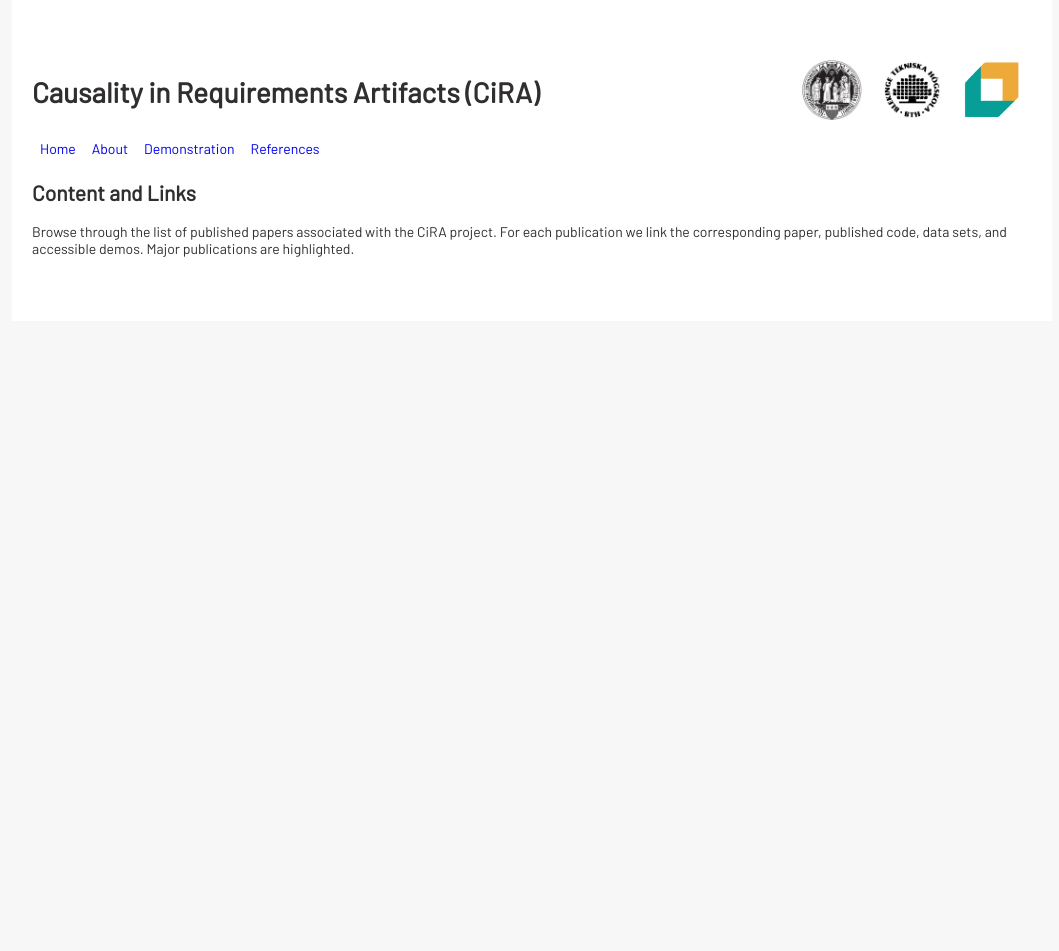
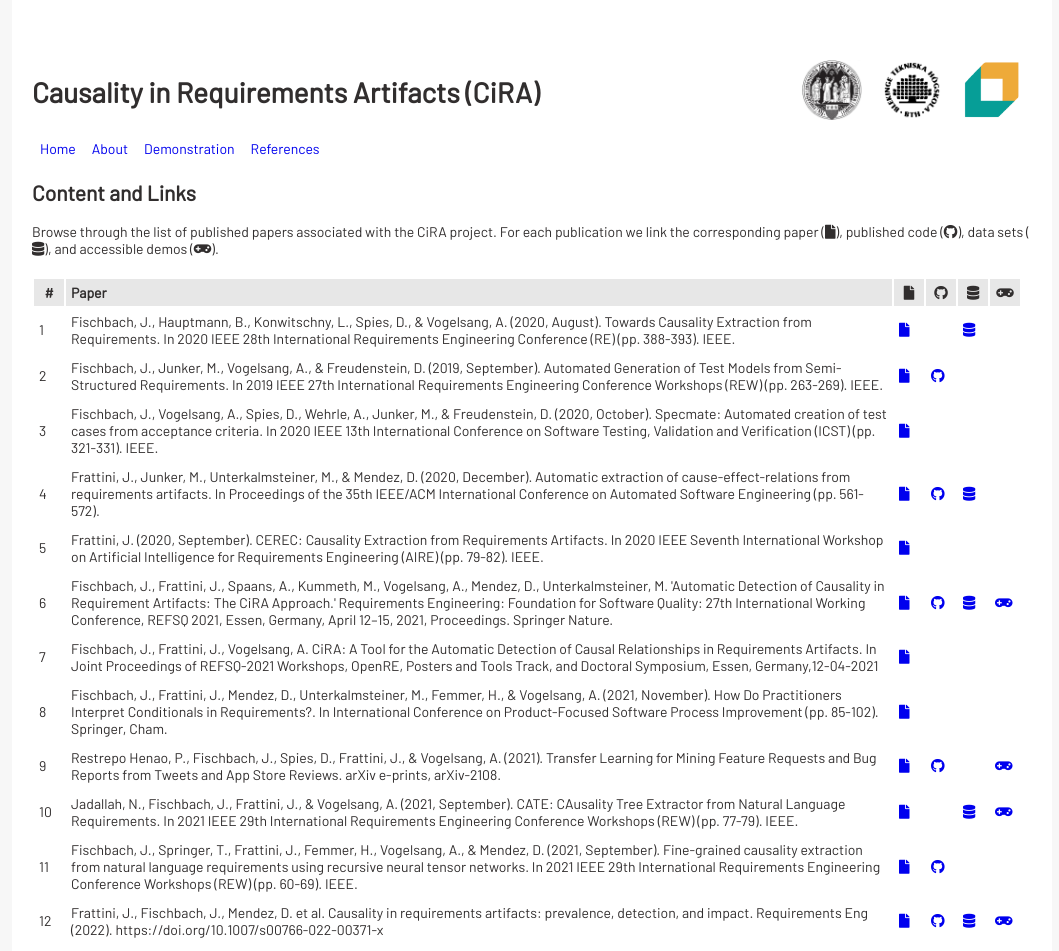
Before and after one commit to JulianFrattini/cira-web, a React (Create React App) app in the folder frontend/: page /references in a window 1280 px wide. Shown: the top 951 px of the page, without its empty margins (108-1167 px from the left). Before the commit the page ends 800 px from the top, so only its background shows below. Built offline with nearby package versions, Linux system fonts and the light colour scheme.

Commit message:
Added references table

```diff
--- a/frontend/public/index.html
+++ b/frontend/public/index.html
@@ -4,6 +4,7 @@
     <meta charset="utf-8" />
     <link rel="icon" href="%PUBLIC_URL%/favicon.ico" />
     <link rel="stylesheet" href="https://fonts.googleapis.com/css2?family=Barlow&display=swap"/>
+    <link rel="stylesheet" href="https://use.fontawesome.com/releases/v5.15.3/css/all.css">
     <meta name="viewport" content="width=device-width, initial-scale=1" />
     <meta name="theme-color" content="#000000" />
     <meta
--- /dev/null
+++ b/frontend/src/data/publications.json
@@ -0,0 +1,83 @@
+[
+    {
+        "index": 1,
+        "label": "Fischbach, J., Hauptmann, B., Konwitschny, L., Spies, D., & Vogelsang, A. (2020, August). Towards Causality Extraction from Requirements. In 2020 IEEE 28th International Requirements Engineering Conference (RE) (pp. 388-393). IEEE.",
+        "link": "https://ieeexplore.ieee.org/abstract/document/9218193",
+        "data": "https://figshare.com/s/725309c06b9dc82aa4a1"
+    }, {
+        "index": 2,
+        "label": "Fischbach, J., Junker, M., Vogelsang, A., & Freudenstein, D. (2019, September). Automated Generation of Test Models from Semi-Structured Requirements. In 2019 IEEE 27th International Requirements Engineering Conference Workshops (REW) (pp. 263-269). IEEE.",
+        "link": "https://ieeexplore.ieee.org/abstract/document/8933802",
+        "repo": "https://github.com/fischJan/Automated_CEG_Creation"
+    }, {
+        "index": 3,
+        "label": "Fischbach, J., Vogelsang, A., Spies, D., Wehrle, A., Junker, M., & Freudenstein, D. (2020, October). Specmate: Automated creation of test cases from acceptance criteria. In 2020 IEEE 13th International Conference on Software Testing, Validation and Verification (ICST) (pp. 321-331). IEEE.",
+        "link": "https://ieeexplore.ieee.org/abstract/document/9159056"
+    }, {
+        "index": 4,
+        "label": "Frattini, J., Junker, M., Unterkalmsteiner, M., & Mendez, D. (2020, December). Automatic extraction of cause-effect-relations from requirements artifacts. In Proceedings of the 35th IEEE/ACM International Conference on Automated Software Engineering (pp. 561-572).",
+        "link": "https://doi.org/10.1145/3324884.3416549",
+        "data": "https://doi.org/10.5281/zenodo.4009160",
+        "repo": "https://doi.org/10.5281/zenodo.4009160"
+    }, {
+        "index": 5,
+        "label": "Frattini, J. (2020, September). CEREC: Causality Extraction from Requirements Artifacts. In 2020 IEEE Seventh International Workshop on Artificial Intelligence for Requirements Engineering (AIRE) (pp. 79-82). IEEE.",
+        "link": "https://ieeexplore.ieee.org/abstract/document/9233006?casa_token=hpVz2YjEwjcAAAAA:jyWwRdKe5GV5gx8G43tu9Uq0rdgtuNZiWjGc1olK1wOQ0ew-mmf6uC90HjM3t8WQ_PRSQUGUiA"
+    }, {
+        "index": 6,
+        "label": "Fischbach, J., Frattini, J., Spaans, A., Kummeth, M., Vogelsang, A., Mendez, D., Unterkalmsteiner, M. 'Automatic Detection of Causality in Requirement Artifacts: The CiRA Approach.' Requirements Engineering: Foundation for Software Quality: 27th International Working Conference, REFSQ 2021, Essen, Germany, April 12–15, 2021, Proceedings. Springer Nature.",
+        "repo": "https://github.com/fischJan/CiRA",
+        "data": "https://github.com/fischJan/CiRA/tree/main/annotated%20data%20sets",
+        "link": "https://arxiv.org/abs/2101.10766",
+        "demo": "http://www.cira.bth.se/classifier",
+        "main": true
+    }, {
+        "index": 7,
+        "label": "Fischbach, J., Frattini, J., Vogelsang, A. CiRA: A Tool for the Automatic Detection of Causal Relationships in Requirements Artifacts. In Joint Proceedings of REFSQ-2021 Workshops, OpenRE, Posters and Tools Track, and Doctoral Symposium, Essen, Germany,12-04-2021",
+        "link": "https://arxiv.org/abs/2103.06768"
+    }, {
+        "index": 8,
+        "label": "Fischbach, J., Frattini, J., Mendez, D., Unterkalmsteiner, M., Femmer, H., & Vogelsang, A. (2021, November). How Do Practitioners Interpret Conditionals in Requirements?. In International Conference on Product-Focused Software Process Improvement (pp. 85-102). Springer, Cham.",
+        "link": "https://arxiv.org/abs/2109.02063",
+        "main": true
+    }, {
+        "index": 9,
+        "label": "Restrepo Henao, P., Fischbach, J., Spies, D., Frattini, J., & Vogelsang, A. (2021). Transfer Learning for Mining Feature Requests and Bug Reports from Tweets and App Store Reviews. arXiv e-prints, arXiv-2108.",
+        "link": "https://arxiv.org/abs/2108.00663",
+        "repo": "https://github.com/prestrepoh/Topic-Mining-From-Tweets-and-App-Reviews",
+        "demo": "https://colab.research.google.com/drive/1y5gsiFEWtQrsXy7uyu-KUPq_xWJnRSH2?usp=sharing"
+
+    }, {
+        "index": 10,
+        "label": "Jadallah, N., Fischbach, J., Frattini, J., & Vogelsang, A. (2021, September). CATE: CAusality Tree Extractor from Natural Language Requirements. In 2021 IEEE 29th International Requirements Engineering Conference Workshops (REW) (pp. 77-79). IEEE.",
+        "link": "https://arxiv.org/abs/2107.10023",
+        "data": "https://github.com/corona-warn-app/cwa-documentation/blob/master/scoping_document.md.",
+        "demo": "https://causalitytreeextractor.com/"
+    }, {
+        "index": 11,
+        "label": "Fischbach, J., Springer, T., Frattini, J., Femmer, H., Vogelsang, A., & Mendez, D. (2021, September). Fine-grained causality extraction from natural language requirements using recursive neural tensor networks. In 2021 IEEE 29th International Requirements Engineering Conference Workshops (REW) (pp. 60-69). IEEE.",
+        "repo": "tps://github.com/springto/Fine-Grained-Causality-Extraction-From-NL-Requirements",
+        "link": "https://arxiv.org/abs/2107.09980"
+    }, {
+        "index": 12,
+        "label": "Frattini, J., Fischbach, J., Mendez, D. et al. Causality in requirements artifacts: prevalence, detection, and impact. Requirements Eng (2022). https://doi.org/10.1007/s00766-022-00371-x",
+        "link": "https://doi.org/10.1007/s00766-022-00371-x",
+        "repo": "https://github.com/fischJan/CiRA",
+        "data": "https://github.com/fischJan/CiRA/tree/main/annotated%20data%20sets",
+        "demo": "http://www.cira.bth.se/classifier",
+        "main": true
+    }, {
+        "index": 13,
+        "label": "Fischbach, J., Frattini, J., Vogelsang, A., Mendez, D., Unterkalmsteiner, M., Wehrle, A., ... & Wiecher, C. (2023). Automatic creation of acceptance tests by extracting conditionals from requirements: NLP approach and case study. Journal of Systems and Software, 197, 111549.",
+        "link": "https://arxiv.org/abs/2202.00932",
+        "demo": "http://www.cira.bth.se/extractor",
+        "repo": "https://doi.org/10.5281/zenodo.5550387",
+        "data": "https://doi.org/10.5281/zenodo.5550387",
+        "main": true
+    }, {
+        "index": 14,
+        "label": "Frattini, J., Fischbach, J., & Bauer, A. (2023, September). CiRA: An  Open-Source Python Package for Automated Generation of Test Case Descriptions from Natural Language Requirements. In 2023 IEEE Tenth International Workshop on Artificial Intelligence for Requirements Engineering (AIRE). IEEE.",
+        "demo": "http://www.cira.bth.se/extractor",
+        "repo": "https://zenodo.org/record/8033347"
+    }
+]
--- a/frontend/src/pages/references.js
+++ b/frontend/src/pages/references.js
@@ -1,10 +1,39 @@
 import React from "react";
+
+import './../stylesheets/tables.css'
+import publications from './../data/publications.json'
 
 const References = () => {
     return (
         <div>
             <h2>Content and Links</h2>
-            <p>Browse through the list of published papers associated with the CiRA project. For each publication we link the corresponding paper, published code, data sets, and accessible demos. Major publications are highlighted.</p>
+            <p>Browse through the list of published papers associated with the CiRA project. For each publication we link the corresponding paper (<span><i className="fa fa-file" title="Publication"></i></span>), published code (<span><i className="fab fa-github" title="Source Code"></i></span>), data sets (<span><i className="fa fa-database" title="Data Set"></i></span>), and accessible demos (<span><i className="fa fa-gamepad" title="Demonstration"></i></span>).</p>
+
+            <table className="t_span">
+                <thead>
+                    <tr>
+                        <td className="tcol_icon">#</td>
+                        <td>Paper</td>
+                        <td className="tcol_icon"><i className="fa fa-file" title="Article" /></td>
+                        <td className="tcol_icon"><i className="fab fa-github" title="Source Code" /></td>
+                        <td className="tcol_icon"><i className="fa fa-database" title="Data Set" /></td>
+                        <td className="tcol_icon"><i className="fa fa-gamepad" title="Demonstration" /></td>
+                    </tr>
+                </thead>
+                <tbody>
+                    {
+                        publications.map(pub =>
+                            <tr key={pub.index}>
+                                <td>{pub.index}</td>
+                                <td>{pub.label}</td>
+                                <td>{pub.link ? <a href={pub.link} target="_blank" rel="noreferrer"><i className="fa fa-file" /></a> : ""}</td>
+                                <td>{pub.repo ? <a href={pub.repo} target="_blank" rel="noreferrer"><i className="fab fa-github" /></a> : ""}</td>
+                                <td>{pub.data ? <a href={pub.data} target="_blank" rel="noreferrer"><i className="fa fa-database" /></a> : ""}</td>
+                                <td>{pub.demo ? <a href={pub.demo} target="_blank" rel="noreferrer"><i className="fa fa-gamepad" /></a> : ""}</td>
+                            </tr>)
+                    }
+                </tbody>
+            </table>
         </div>
     );
 };
--- /dev/null
+++ b/frontend/src/stylesheets/tables.css
@@ -0,0 +1,35 @@
+table {
+    text-align: left;
+    margin: 20px 0;
+}
+
+thead>tr>td {
+    background: rgb(231, 231, 231);
+    font-weight: bold;
+}
+
+.t_span {
+    width: 99%;
+}
+
+th, td {
+    padding: 5px;
+}
+
+.tcol_icon {
+    width: 20px;
+    cursor: help;
+    text-align: center;
+}
+
+.tcol_short {
+    width: 40px;
+}
+
+.tcol_highlight {
+    background-color: rgba(0, 225, 255, 0.1)
+}
+
+tbody>tr:hover {
+    background: #f5f5f5;
+}
```
